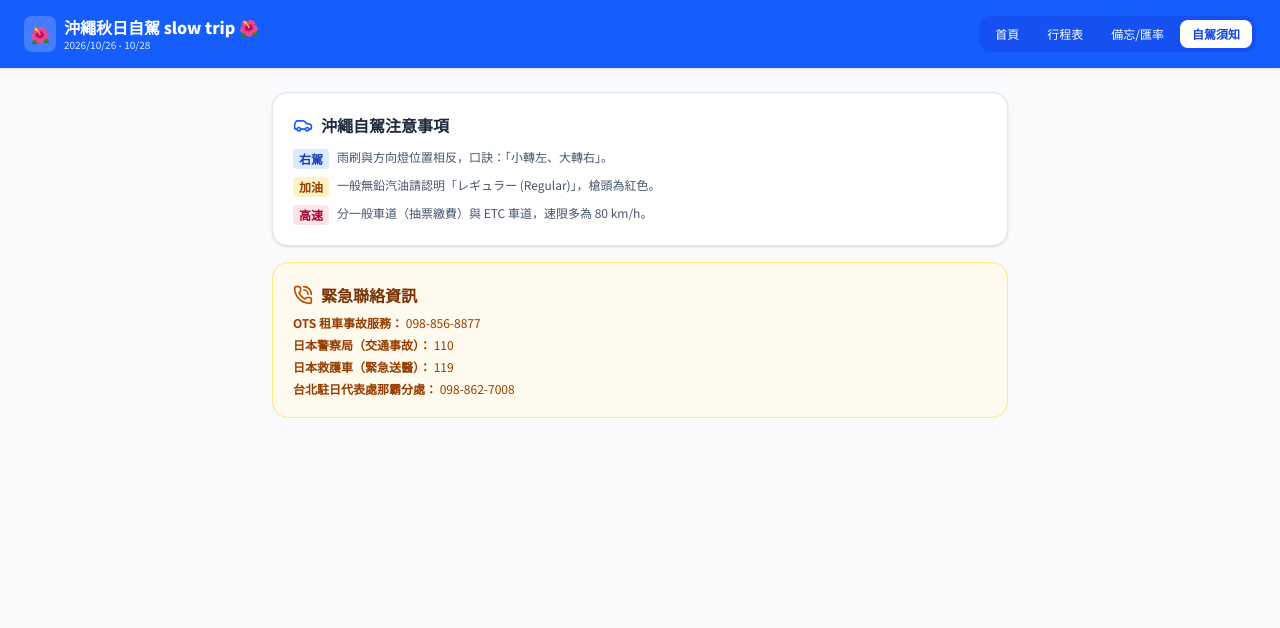
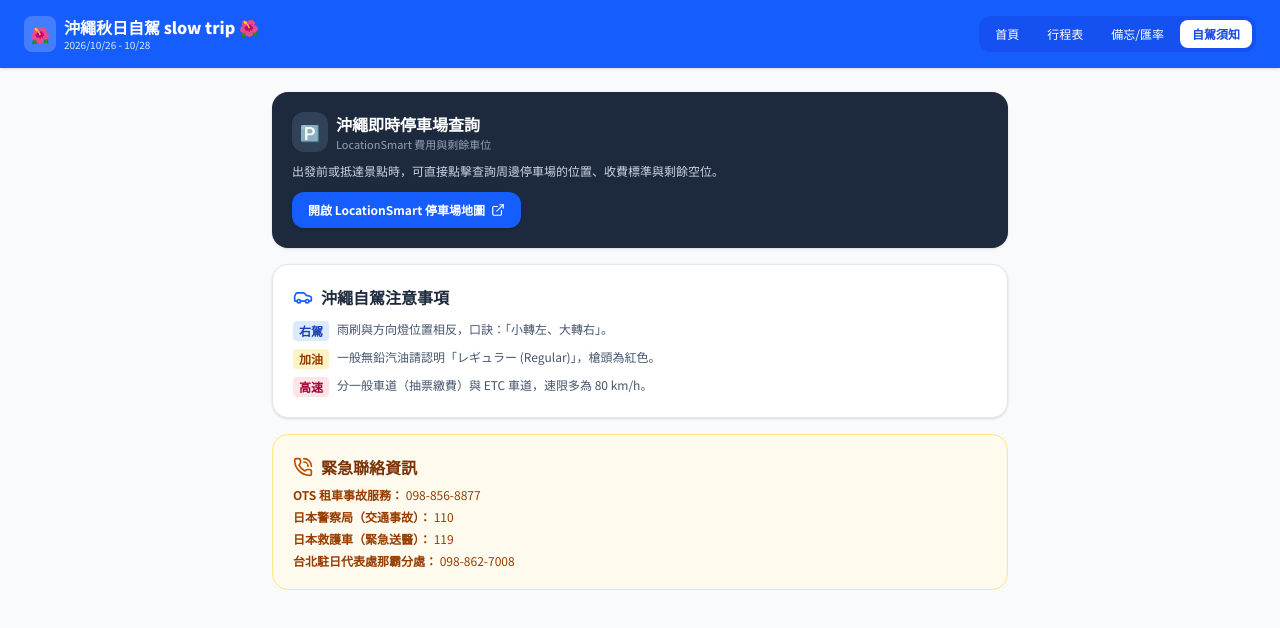
Before and after one commit to zero0029/okinawa-travel, a React (Vite) app: page / in a window 1280 px wide. Both pictures are taken after a click on the button "自駕須知". Shown: the top 628 px of the page. Built offline with nearby package versions, Linux system fonts and the light colour scheme.

Commit message:
停車場查詢改到自駕頁面

```diff
--- a/src/components/DrivingInfo.jsx
+++ b/src/components/DrivingInfo.jsx
@@ -1,9 +1,33 @@
 import React from 'react';
-import { Car, PhoneCall } from 'lucide-react';
+import { Car, PhoneCall, MapPin, ExternalLink } from 'lucide-react';
 
 export default function DrivingInfo() {
   return (
     <div className="space-y-4">
+      {/* 停車場地圖查詢 */}
+      <div className="bg-slate-800 text-white p-5 rounded-2xl shadow-sm relative overflow-hidden">
+        <div className="flex items-start justify-between mb-2">
+          <div className="flex items-center gap-2">
+            <span className="p-2 bg-slate-700 text-amber-400 rounded-xl">🅿️</span>
+            <div>
+              <h3 className="text-md font-bold text-white">沖繩即時停車場查詢</h3>
+              <p className="text-[11px] text-slate-400">LocationSmart 費用與剩餘車位</p>
+            </div>
+          </div>
+        </div>
+        <p className="text-xs text-slate-300 mb-3 leading-relaxed">
+          出發前或抵達景點時，可直接點擊查詢周邊停車場的位置、收費標準與剩餘空位。
+        </p>
+        <a
+          href="https://www.locationsmart.org/?tag=_service_parking"
+          target="_blank"
+          rel="noopener noreferrer"
+          className="inline-flex items-center gap-1.5 bg-blue-600 hover:bg-blue-700 text-white text-xs font-bold px-4 py-2.5 rounded-xl transition shadow-sm"
+        >
+          開啟 LocationSmart 停車場地圖 <ExternalLink className="w-3.5 h-3.5" />
+        </a>
+      </div>
+
       {/* 自駕須知 */}
       <div className="bg-white p-5 rounded-2xl shadow-sm border border-slate-200">
         <h3 className="text-md font-bold text-slate-800 flex items-center mb-3">
--- a/src/components/TravelTools.jsx
+++ b/src/components/TravelTools.jsx
@@ -8,7 +8,7 @@ export default function TravelTools() {
   const [jpy, setJpy] = useState('');
   const [twd, setTwd] = useState('');
 
-  // 1. 行前 To-Do List (保存在 LocalStorage)
+  // 行前 To-Do List
   const [todoList, setTodoList] = useState(() => {
     const saved = localStorage.getItem('okinawa_todo_list');
     return saved ? JSON.parse(saved) : [
@@ -19,7 +19,7 @@ export default function TravelTools() {
     ];
   });
 
-  // 2. 伴手禮清單 (保存在 LocalStorage)
+  // 伴手禮清單
   const [shoppingList, setShoppingList] = useState(() => {
     const saved = localStorage.getItem('okinawa_shopping_list');
     return saved ? JSON.parse(saved) : [
@@ -191,19 +191,6 @@ export default function TravelTools() {
           ))}
         </ul>
       </div>
-
-      {/* 實用連結：停車場地圖 */}
-      <div className="bg-slate-100 p-4 rounded-xl border border-slate-200 text-xs">
-        <p className="font-semibold text-slate-700 mb-1">🅿️ 沖繩即時停車場查詢：</p>
-        <a
-          href="https://www.locationsmart.org/?tag=_service_parking"
-          target="_blank"
-          rel="noopener noreferrer"
-          className="text-blue-600 hover:underline flex items-center gap-1 font-medium"
-        >
-          開啟 LocationSmart 沖繩停車場地圖 <ExternalLink className="w-3 h-3" />
-        </a>
-      </div>
     </div>
   );
 }
```
